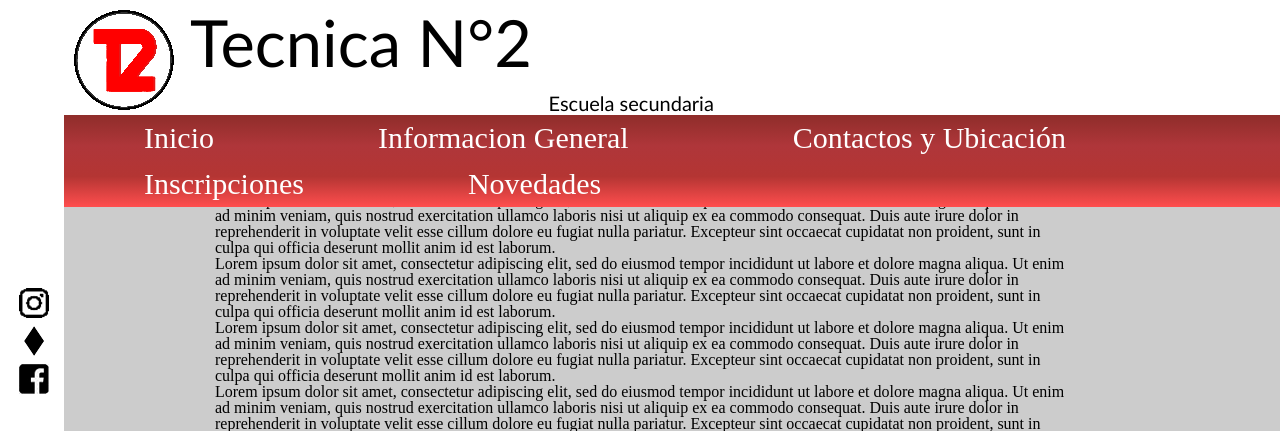
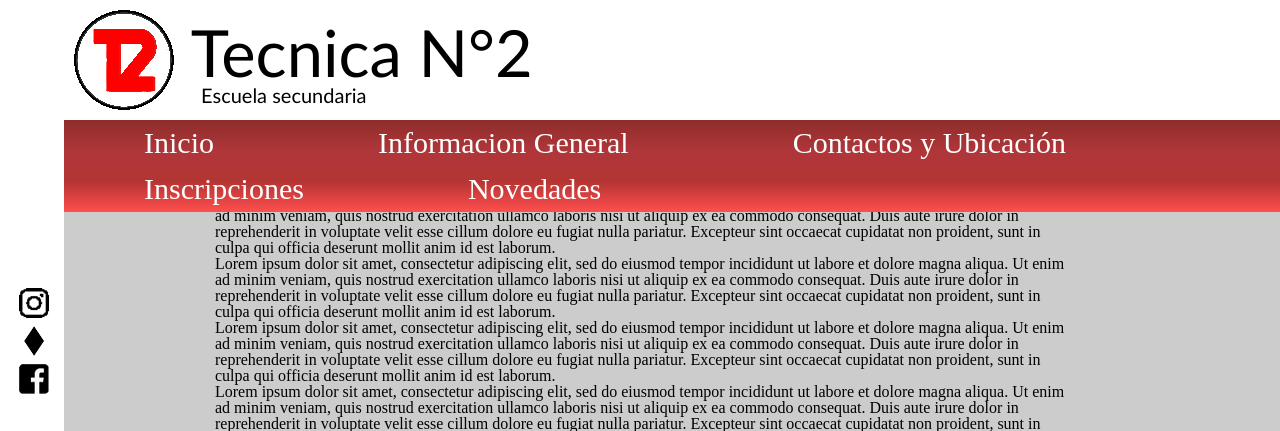
Before and after one commit to GabiDam/TecnicaN2.github.io, a PHP site: page / in a window 1280 px wide. Shown: the top 431 px of the page. Run offline with PHP 8.4, Linux system fonts and the light colour scheme.

Commit message:
titulo bien hecho

```diff
--- a/index.html
+++ b/index.html
@@ -16,10 +16,17 @@
 <body>
 
     <header>
-        <div class="contenedorLogo"> <!--Zona de los logos de la escuela-->
-            <img src="Img/T2logo.png" alt="Escuela T2">
-            <a class="logotitulo"> Tecnica N°2 </a>
-            <a class="logosubtitulo">Escuela secundaria</a>
+        <div class="logo_texto">
+            <div class="contenedorLogo">
+                <img src="Img/T2logo.png" alt="T2">
+            </div>
+            <div class="titulos">
+                <ul>
+                    <li><a class="logotitulo">Tecnica N°2</a></li>
+                    <li><a class="logosubtitulo">Escuela secundaria</a></li>
+                </ul>
+            </div>
+
         </div>
         <div class="barra"> <!--Barra donde tendrá los links-->
             <nav class="navigation">
--- a/style.css
+++ b/style.css
@@ -10,7 +10,9 @@ main{ /*Customiza la zona del contenido principal*/
     max-width: 850px;
     margin: 0 auto;
 }
-
+.logo_texto{
+    display: flex
+}
 .contenedorLogo{ /*Customiza la zona de los logos*/
     margin-left: 5%;
     padding: 10px;
@@ -25,13 +27,20 @@ main{ /*Customiza la zona del contenido principal*/
     font-family: calibri;
     font-size: 65px;
     vertical-align: top;
-    margin-left: 1%;
+    margin-left: 2%;
+    white-space: nowrap;
+
+}
+
+.titulos{
+    margin-top: 20px;
 }
 
 .logosubtitulo{ /**/
     font-family: calibri;
     font-size: 20px;
     vertical-align: bottom;
+    margin-left: 5%;
 
 }
 
@@ -48,7 +57,7 @@ header{ /**/
     width: 100%;
     margin-left: 5%;
     position: fixed;
-    top: 115px;
+    top: 120px;
 }
 
 .navigation{ /**/
@@ -101,3 +110,7 @@ footer{ /**/
     padding-top: 5px;
     padding-bottom:5px;
 }
+
+.logo_texto ul li{
+
+}
```
Also changed, not shown: normalize.css (deleted).
